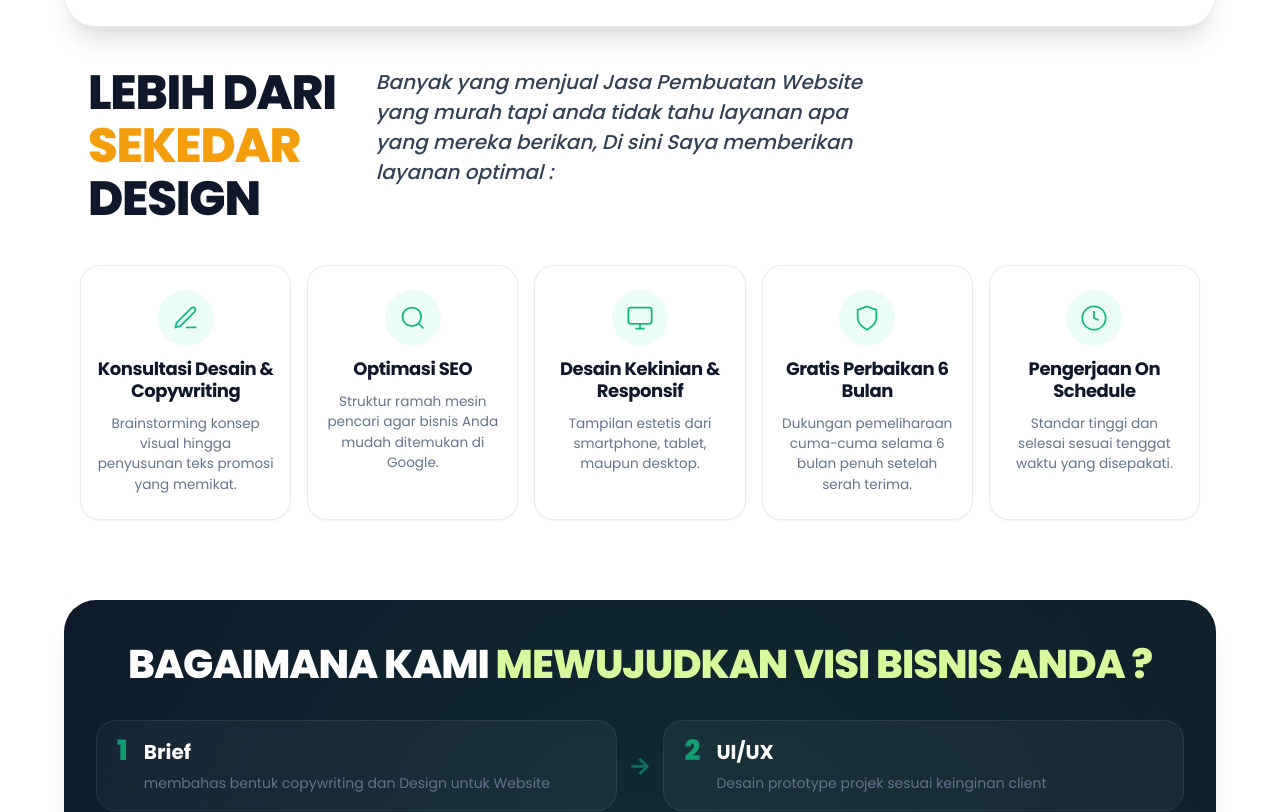
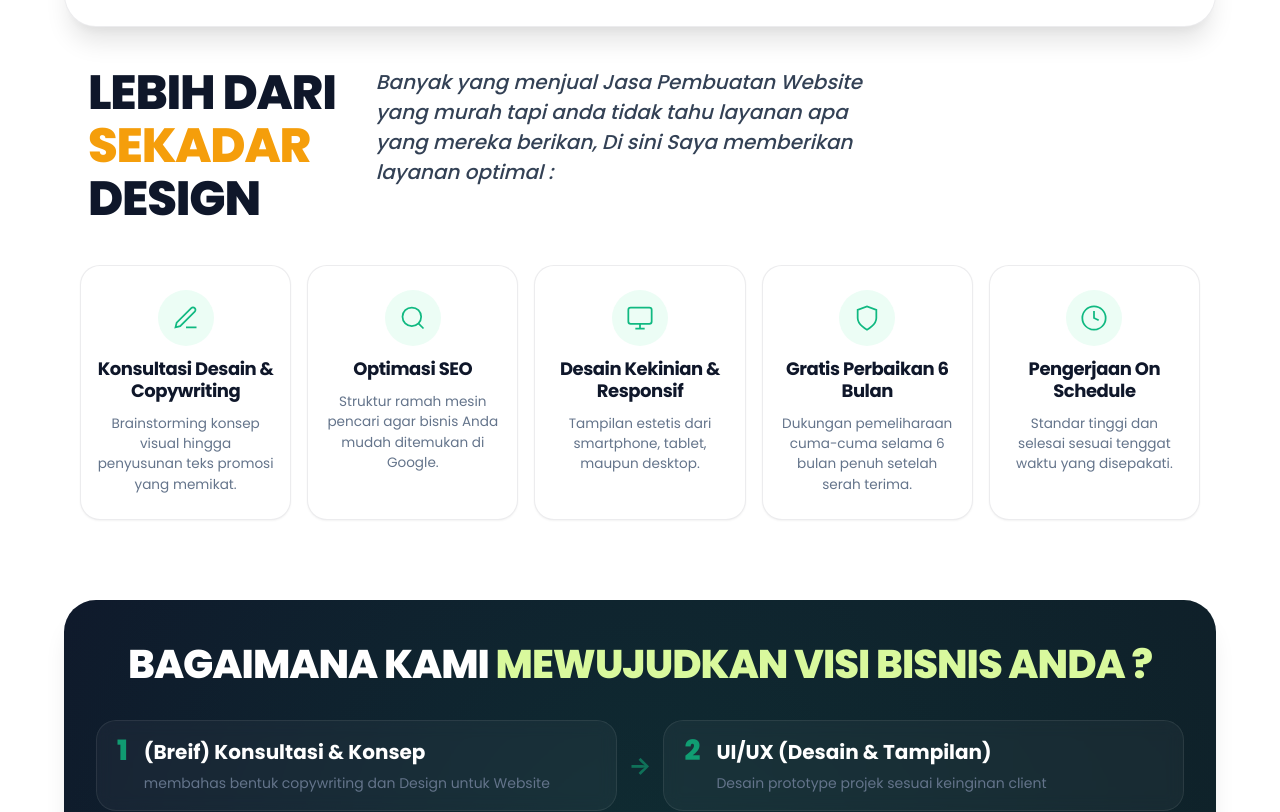
Before and after one commit to Rindra-Aniko/rindra.com, a Next.js app: page / in a window 1280 px wide. Shown: the part 1195-2007 px from the top of the page. Built offline with nearby package versions, Linux system fonts and the light colour scheme; no server answers; the database is empty.

Commit message:
perbaikan copywirting

```diff
--- a/app/page.jsx
+++ b/app/page.jsx
@@ -99,7 +99,7 @@ export default async function HomePage() {
       <AnimatedSection className={styles.lebihDariSection} id="lebih-dari" delay={0.2}>
         <div className={styles.lebihDariHeader}>
           <h2 className={styles.lebihDariTitle}>
-            LEBIH DARI<br /> <span style={{ color: "var(--color-text-highlight)" }}>SEKEDAR</span><br />DESIGN
+            LEBIH DARI<br /> <span style={{ color: "var(--color-text-highlight)" }}>SEKADAR</span><br />DESIGN
           </h2>
           <p className={styles.lebihDariDesc}>
             Banyak yang menjual Jasa Pembuatan Website yang murah tapi anda tidak tahu layanan apa yang mereka berikan, Di sini Saya memberikan layanan optimal :
@@ -154,7 +154,7 @@ export default async function HomePage() {
             <div className={styles.caraKerjaStep}>
               <span className={styles.caraKerjaNumber}>1</span>
               <div className={styles.caraKerjaContent}>
-                <span className={styles.caraKerjaLabel}>Brief</span>
+                <span className={styles.caraKerjaLabel}>(Breif) Konsultasi & Konsep</span>
                 <p className={styles.caraKerjaText}>membahas bentuk copywriting dan Design untuk Website</p>
               </div>
             </div>
@@ -162,7 +162,7 @@ export default async function HomePage() {
             <div className={styles.caraKerjaStep}>
               <span className={styles.caraKerjaNumber}>2</span>
               <div className={styles.caraKerjaContent}>
-                <span className={styles.caraKerjaLabel}>UI/UX</span>
+                <span className={styles.caraKerjaLabel}>UI/UX (Desain & Tampilan)</span>
                 <p className={styles.caraKerjaText}>Desain prototype projek sesuai keinginan client</p>
               </div>
             </div>
--- a/components/TestimoniCarousel.jsx
+++ b/components/TestimoniCarousel.jsx
@@ -6,12 +6,12 @@ import styles from "./TestimoniCarousel.module.css";
 
 const testimonials = [
   {
-    initials: "JL",
-    imageUrl: "",
+    initials: "Bidan Tari",
+    imageUrl: "https://bidantari.my.id/image/PROFILE_2.webp",
     quote:
       '" Saya sangat puas dengan hasil website yang dikerjakan oleh Rindra Aniko. Proses konsultasinya sangat terarah, desain yang dihasilkan modern, bersih, dan benar-benar sesuai dengan identitas brand Saya. "',
-    name: "Jenny Loren",
-    role: "CEO bukukita.com",
+    name: "Bidan Tari",
+    role: "Bidan Semurup",
   },
   {
     initials: "BH",
--- a/components/TestimoniCarousel.module.css
+++ b/components/TestimoniCarousel.module.css
@@ -163,6 +163,13 @@
   box-shadow: var(--shadow-md);
 }
 
+.avatarImg {
+  width: 100%;
+  height: 100%;
+  border-radius: 50%;
+  object-fit: cover;
+}
+
 .stars {
   color: var(--color-secondary);
   font-size: 1rem;
```
